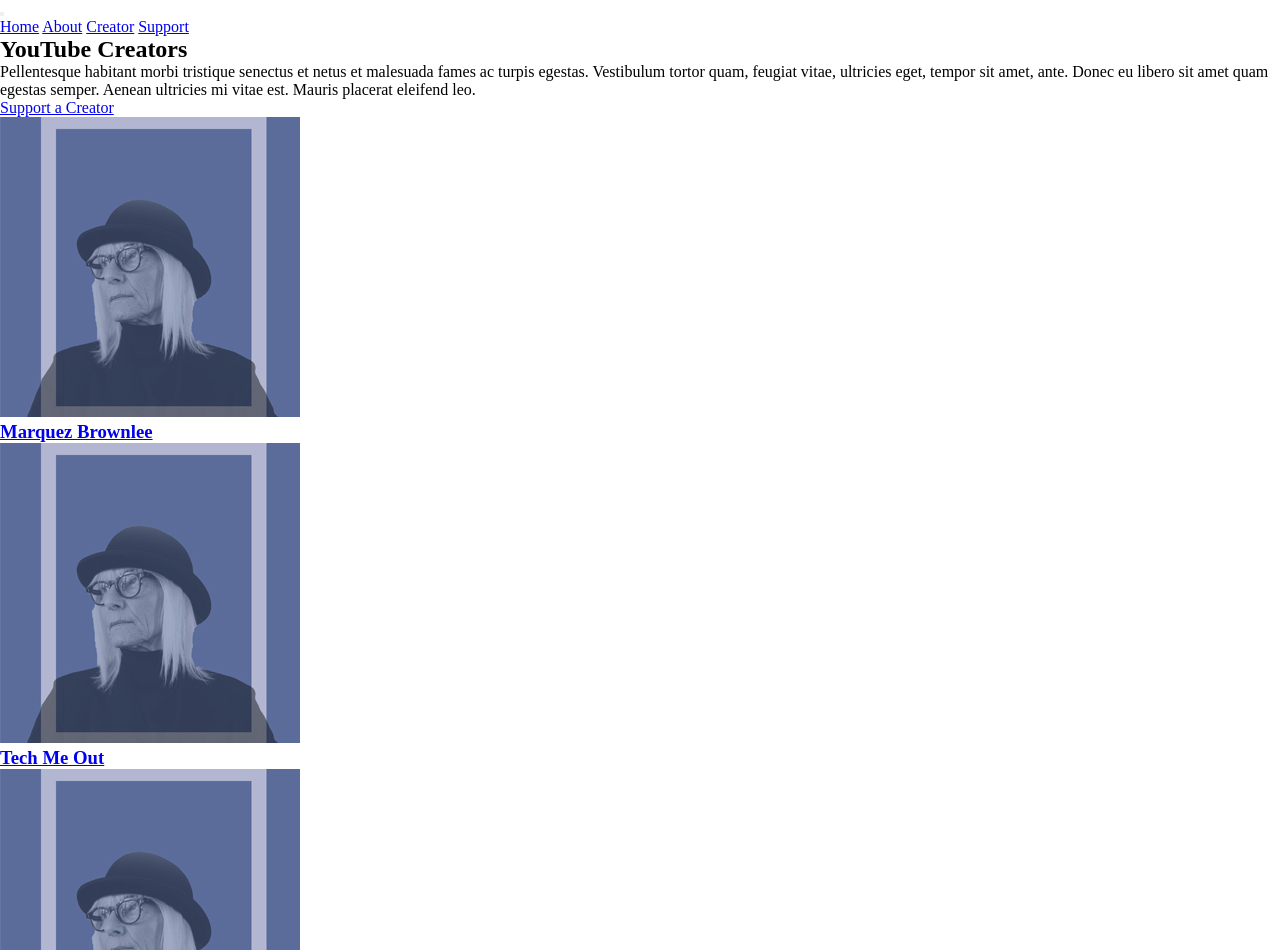
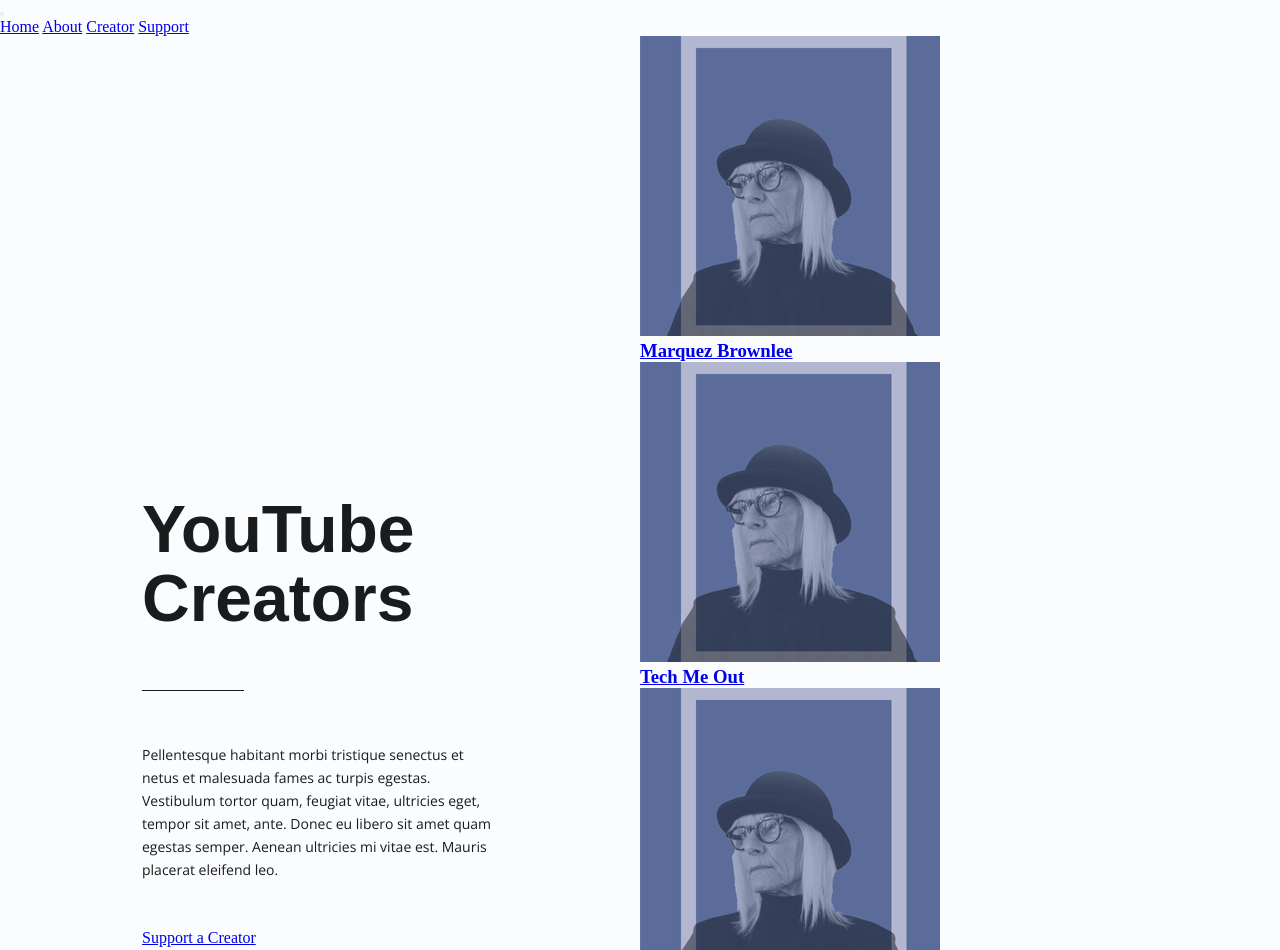
Before and after one commit to hilarylamb/hot-jazz-today, a plain HTML site: page index.html in a window 1280 px wide. Shown: the top 950 px of the page. Drawn offline with nearby package versions, Linux system fonts and the light colour scheme.

Commit message:
home classes styled

```diff
--- a/styles.css
+++ b/styles.css
@@ -15,3 +15,56 @@
   padding: 0;
   box-sizing: border-box;
 }
+
+html {
+  height: 100%;
+}
+
+body {
+  background-color: var(--light001);
+  height: 100%;
+}
+
+.home {
+  height: 100%;
+  display: grid;
+  grid-template-columns: 1fr 1fr;
+}
+
+.home__info {
+  grid-column: 1 / 2;
+  display: flex;
+  justify-content: center;
+  align-items: center;
+  padding: 16px;
+}
+
+.home__header {
+  max-width: 356px;
+  margin: 82px 0 16px 0;
+}
+
+.home__title {
+  font-family: yoxall, sans-serif;
+  font-size: 4.125rem;
+  color: var(--dark001);
+  line-height: 105%;
+  margin-bottom: 56px;
+}
+
+.home__spacer {
+  display: inline-block;
+  height: 1px;
+  width: 102px;
+  background-color: var(--dark001);
+  margin-bottom: 48px;
+}
+
+.home__subtext {
+  font-family: open sans, san-serif;
+  font-weight: 400;
+  font-size: 0.875rem;
+  color: var(--dark001);
+  line-height: 165%;
+  margin-bottom: 48px;
+}
```
